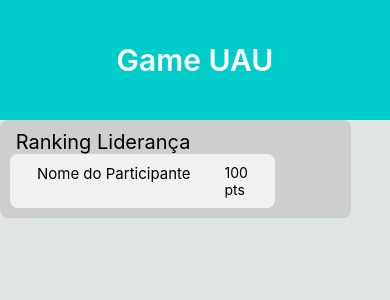
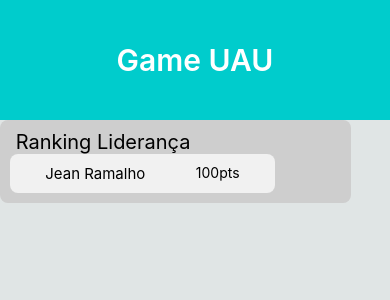
Before and after one commit to jeanramalho/game-uau, a React Native app: screen / in a window 390 px wide. Shown: the top 300 px of the page. Built offline with nearby package versions, Linux system fonts and the light colour scheme.

Commit message:
Começa a passar props no componente de card

```diff
--- a/src/Components/Card/index.js
+++ b/src/Components/Card/index.js
@@ -3,20 +3,20 @@ import React, { Component } from 'react'
 import styles from "./style"
 
 
-export class index extends Component {
-  render() {
+const Card = ({pontos, participante}) => {
+
     return (
 
       <View style={styles.container}>
-        <Text style={styles.participante}>Nome do Participante</Text>
-        <View>
-            <Text>100</Text>
+        <Text style={styles.participante}>{participante}</Text>
+        <View style={styles.pontuacao}>
+            <Text>{pontos}</Text>
             <Text>pts</Text>
         </View>
 
       </View>
     )
-  }
+
 }
 
-export default index
+export default Card
--- a/src/Components/Card/style.js
+++ b/src/Components/Card/style.js
@@ -14,9 +14,11 @@ const styles = StyleSheet.create({
 
     participante: {
         fontSize: 15,
+    },
+
+    pontuacao: {
+        flexDirection: "row",
     }
-
-
 
 })
 
--- a/src/Components/Ranking/index.js
+++ b/src/Components/Ranking/index.js
@@ -9,7 +9,7 @@ export class index extends Component {
     return (
       <View style={styles.container}>
         <Text style={styles.title}> Ranking Liderança</Text>
-        <Card />
+        <Card pontos={100} participante={"Jean Ramalho"}/>
       </View>
     )
   }
```
